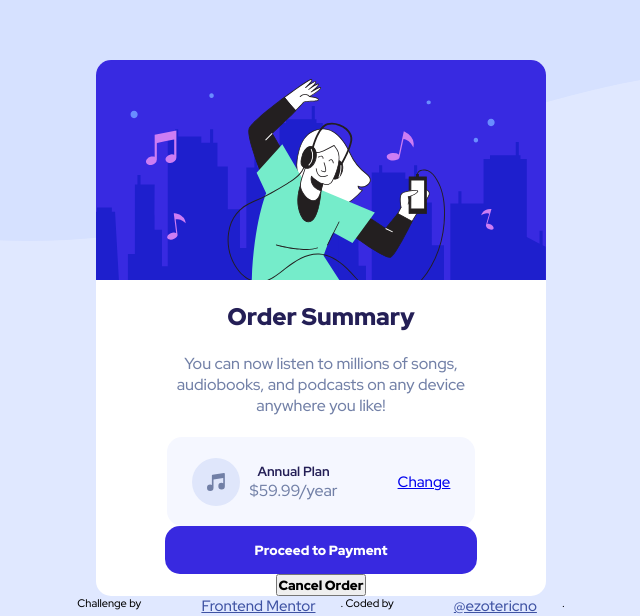
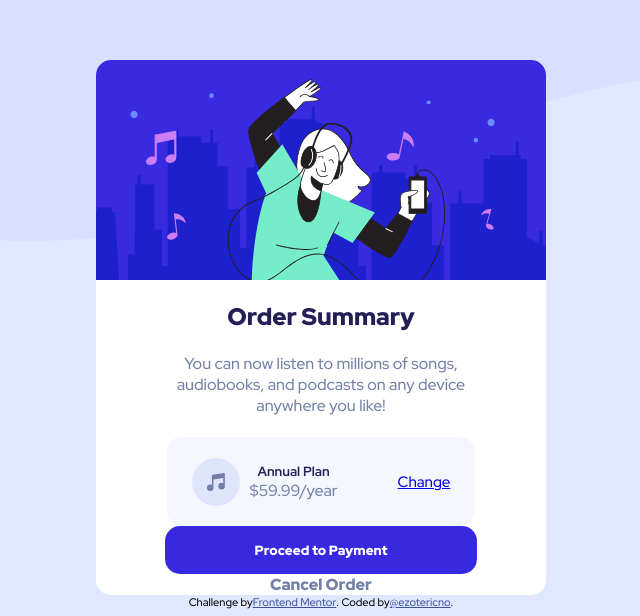
Before and after one commit to ezotericno/fem-order-summary, a plain HTML site: page docs/index.html in a window 1280 px wide. Shown: the part 196-812 px from the top of the page, without its empty margins (319-959 px from the left). Drawn offline with Linux system fonts and the light colour scheme.

Commit message:
modified file

```diff
--- a/docs/index.html
+++ b/docs/index.html
@@ -44,12 +44,12 @@
 
       </div>
 
-      <a href="3">Change</a>
+      <a class="change" href="#">Change</a>
     </div>
 
     <button class="pay-btn">Proceed to Payment</button>
 
-    <button class="cancel-btn">Cancel Order</button>
+    <a href="#" class="cancel">Cancel Order</a>
 
 
   </div>
--- a/docs/style/main.scss
+++ b/docs/style/main.scss
@@ -62,7 +62,7 @@ p {
     margin-bottom: 25px;
 }
 
-a {
+.change {
     margin-left: 60px;
     margin-right: 25px;
     font-size: 15px;
@@ -83,3 +83,9 @@ a {
     padding-top: 15px;
     padding-bottom: 15px;
 }
+
+.cancel {
+    text-decoration: none;
+    font-weight: 900;
+    color: $desat-blue;
+}
```
Also changed, not shown: docs/style/main.css, 1 other file.
